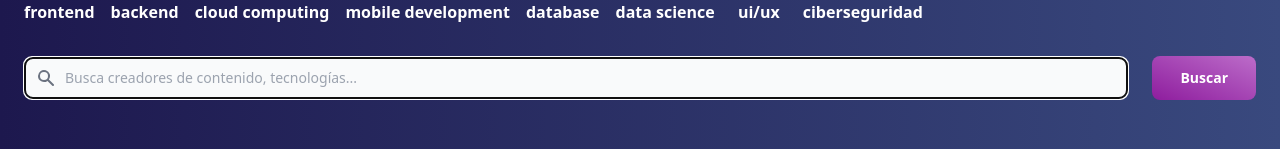
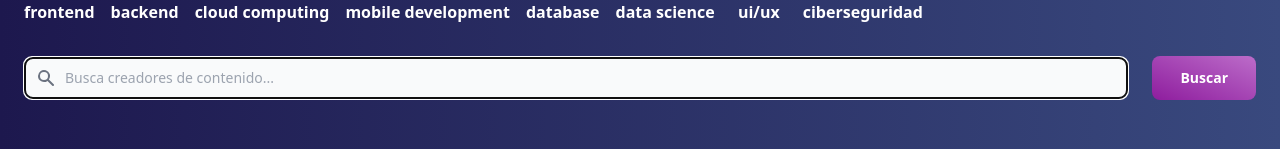
Before and after one commit to xavimondev/contentcreators, a Next.js app: page /category/1 in a window 1280 px wide. Shown: the part 232-381 px from the top of the page. Built offline with nearby package versions, Linux system fonts and the light colour scheme.

Commit message:
update placeholder form search

```diff
--- a/components/form-search.tsx
+++ b/components/form-search.tsx
@@ -25,7 +25,7 @@ const FormSearch = ({ nameClass }: SearchProps) => {
           type='text'
           id='voice-search'
           className='bg-gray-50 border border-gray-300 text-gray-900 text-sm rounded-lg focus:ring-blue-500 focus:border-blue-500 block w-full pl-10 p-2.5 dark:placeholder-gray-400 '
-          placeholder='Busca creadores de contenido, tecnologías...'
+          placeholder='Busca creadores de contenido...'
           autoFocus
         />
       </div>
```
